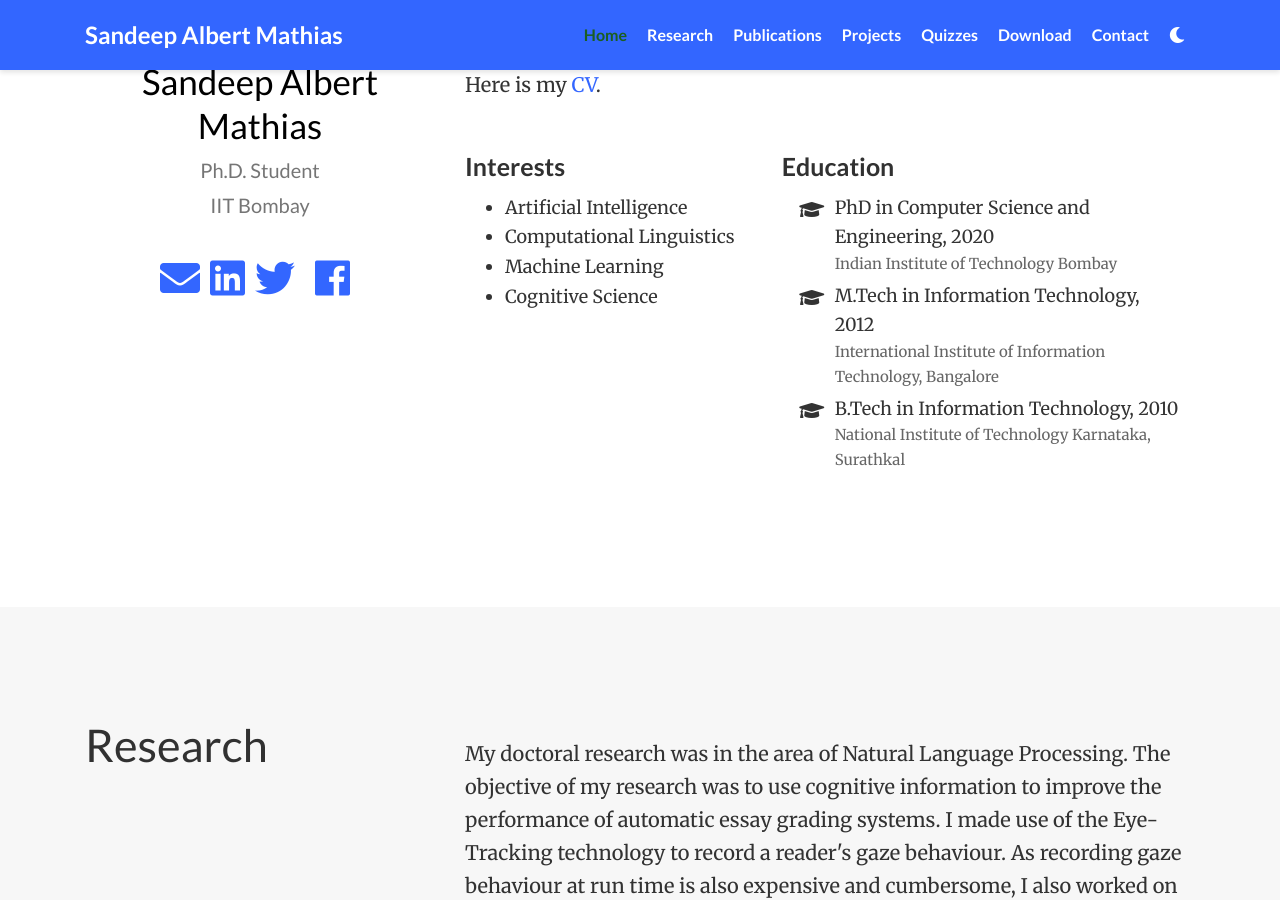
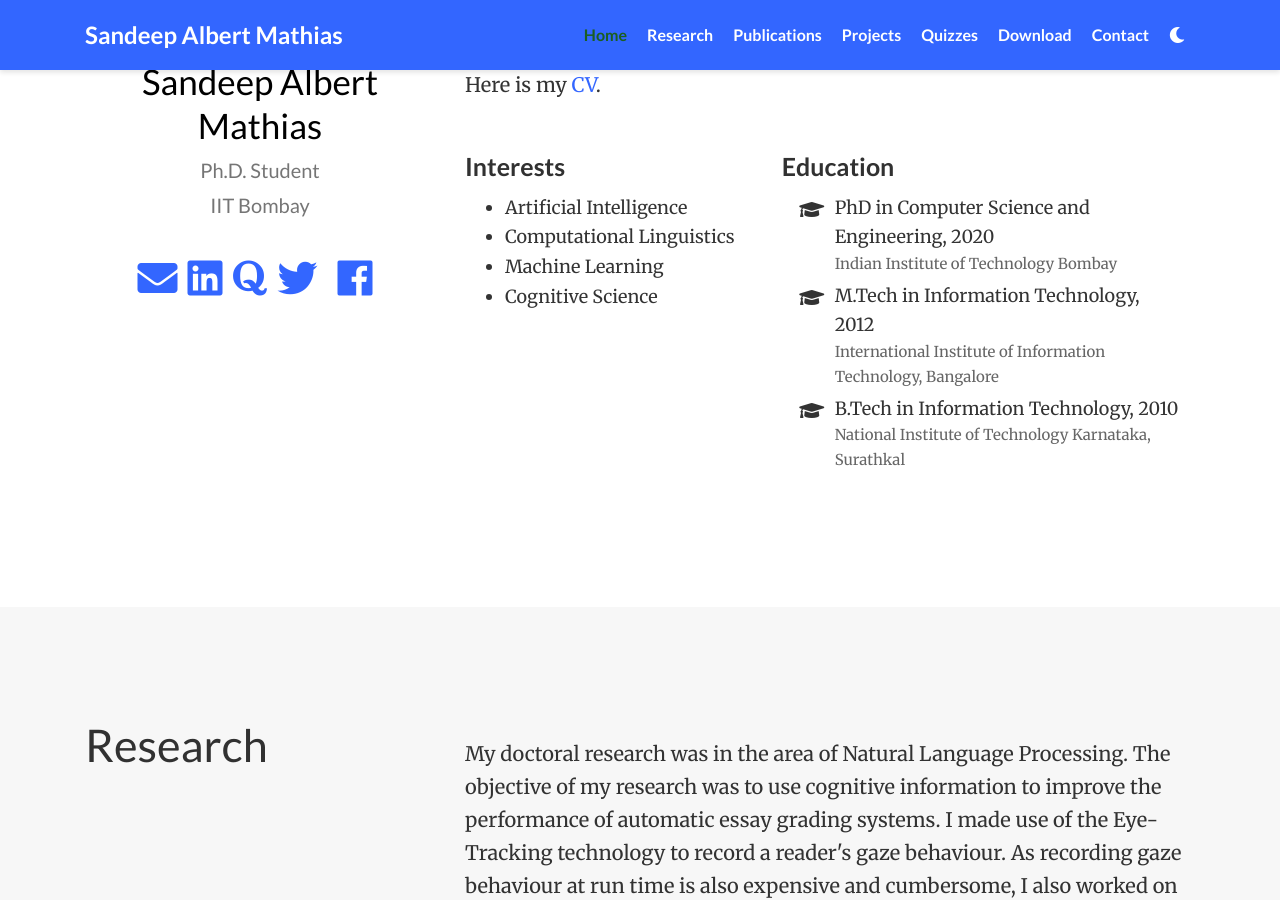
Before and after one commit to lwsam/lwsam.github.io, a Jekyll site: the page index.html, which Jekyll copies as it is, in a window 1280 px wide and 900 px high, scrolled down 310 px. Built offline with Jekyll 4.4.1, drawn with Linux system fonts in a browser that asks for light colours; nearby versions of some CDN libraries; Markdown is read by kramdown in place of the engine named in the settings; a style sheet for code colours, icons or effects is not loaded; grey boxes are pictures that could not be loaded.

Commit message:
Update index.html

```diff
--- a/index.html
+++ b/index.html
@@ -130,6 +130,12 @@
         <li>
           <a itemprop="sameAs" href="https://www.linkedin.com/in/lwsam/" target="_blank" rel="noopener">
             <i class="fab fa-linkedin big-icon"></i>
+          </a>
+        </li>
+
+        <li>
+          <a itemprop="sameAs" href="https://www.quora.com/profile/Sandeep-Albert-Mathias" target="_blank" rel="noopener">
+            <i class="fab fa-quora big-icon"></i>
           </a>
         </li>
         <li>
```
